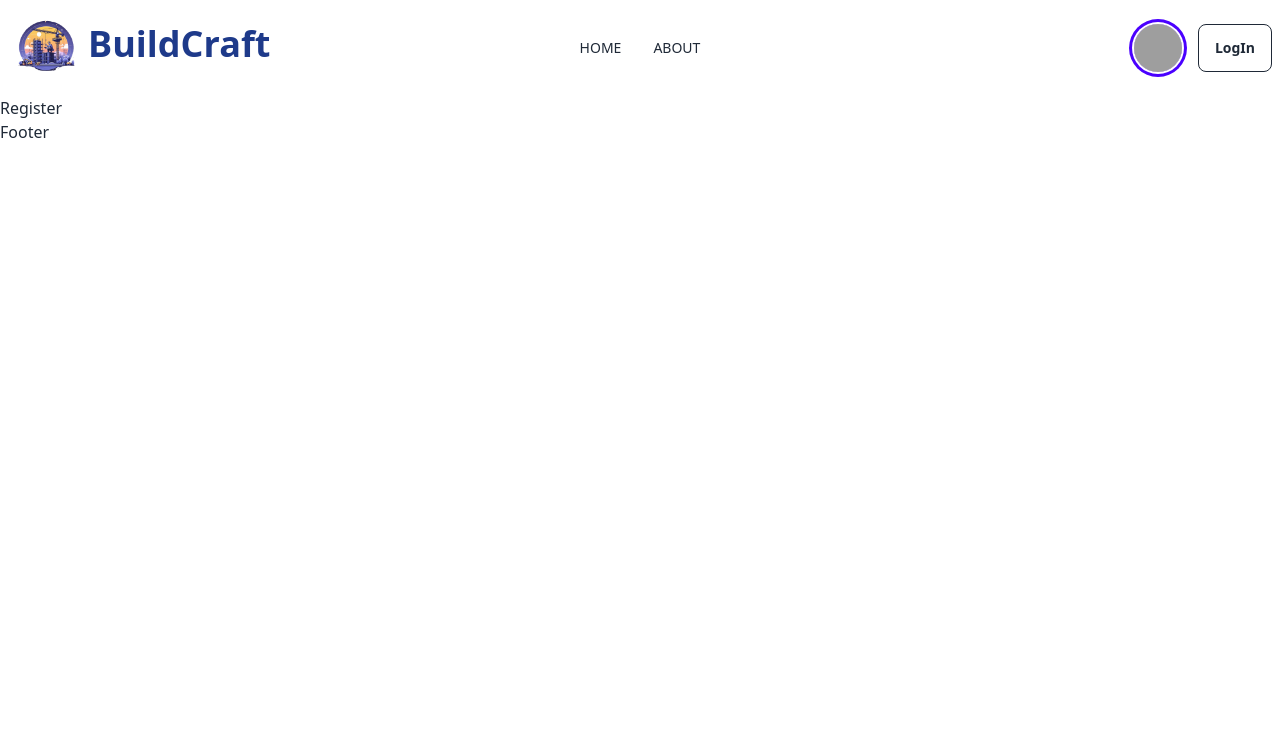
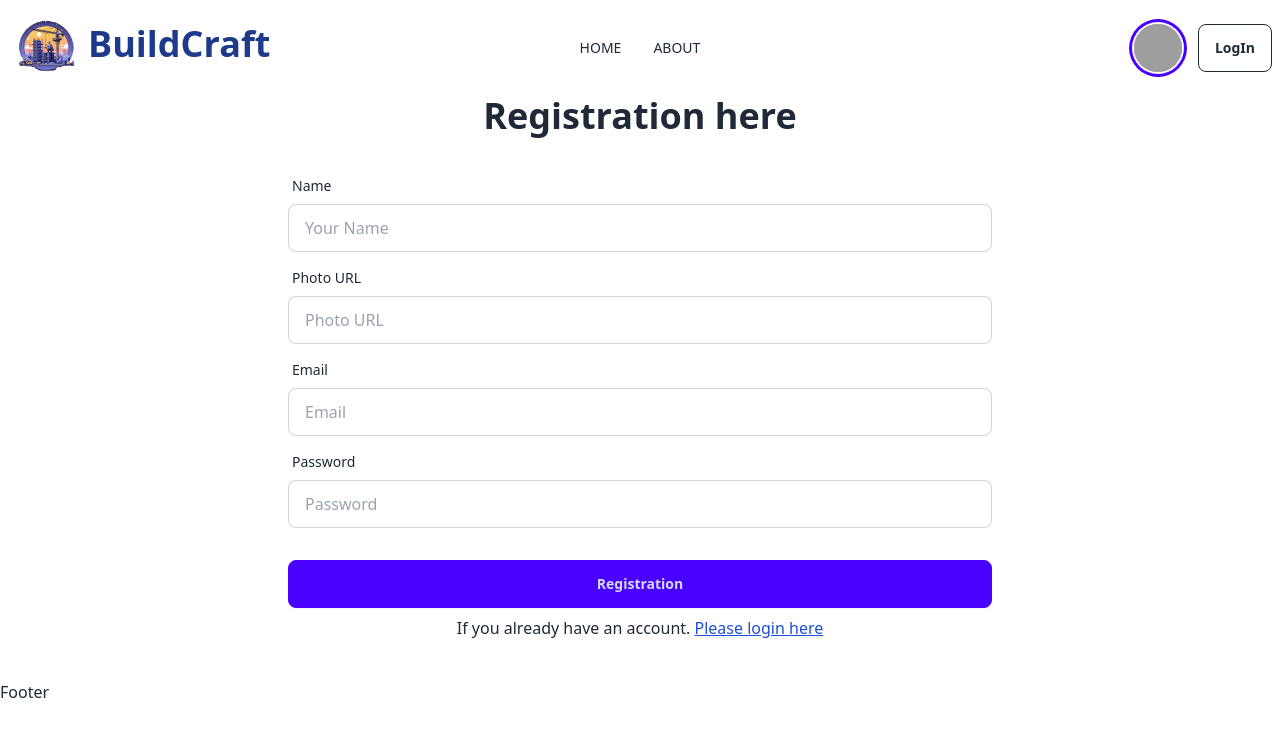
Before and after one commit to Robiul178/Sunset-Haven, a React (Vite) app: page /register in a window 1280 px wide. Shown: the top 736 px of the page. Built offline with nearby package versions, Linux system fonts and the light colour scheme; grey boxes are pictures that could not be loaded.

Commit message:
firebase intregation

```diff
--- a/package.json
+++ b/package.json
@@ -10,6 +10,7 @@
     "preview": "vite preview"
   },
   "dependencies": {
+    "firebase": "^10.10.0",
     "localforage": "^1.10.0",
     "match-sorter": "^6.3.4",
     "react": "^18.2.0",
--- /dev/null
+++ b/src/Componant/AuthProvider/AuthProvider.jsx
@@ -0,0 +1,31 @@
+import { createUserWithEmailAndPassword, signInWithEmailAndPassword } from "firebase/auth";
+import { createContext, useState } from "react";
+import auth from '../firebase/firebase.config'
+
+
+export const AuthContext = createContext(null);
+
+const AuthProvider = ({ children }) => {
+    const [user, setUser] = useState();
+
+    const createUser = (email, password) => {
+        return createUserWithEmailAndPassword(auth, email, password)
+    }
+    const logInUser = (email, password) => {
+        return signInWithEmailAndPassword(auth, email, password);
+    }
+
+
+    const authInfo = {
+        user,
+        createUser,
+        logInUser
+    }
+    return (
+        <AuthContext.Provider value={authInfo}>
+            {children}
+        </AuthContext.Provider>
+    );
+};
+
+export default AuthProvider;
--- a/src/Componant/Pages/Login/Login.jsx
+++ b/src/Componant/Pages/Login/Login.jsx
@@ -1,23 +1,46 @@
-// import React from 'react';
-
+import { useContext, useState } from "react";
+import { FaFacebook } from "react-icons/fa";
+import { FcGoogle } from "react-icons/fc";
 import { Link } from "react-router-dom";
+import { AuthContext } from "../../AuthProvider/AuthProvider";
 
 const Login = () => {
+    const { logInUser } = useContext(AuthContext);
+    const [success, setSuccess] = useState('');
+
+
+    const handleUserLogInForm = e => {
+        e.preventDefault();
+        const form = new FormData(e.currentTarget);
+        const email = form.get('email');
+        const password = form.get('password');
+
+        logInUser(email, password)
+            .then(result => {
+                setSuccess('LogIn SuccessFully')
+                console.log(result.user)
+            }).catch(error => {
+                const errorMessage = error.message;
+                console.log(errorMessage)
+            })
+
+    }
+
     return (
         <div className="max-w-3xl mx-auto">
             <h2 className="text-4xl font-semibold text-center">Login here</h2>
-            <form className="card-body">
+            <form onSubmit={handleUserLogInForm} className="card-body">
                 <div className="form-control">
                     <label className="label">
                         <span className="label-text">Email</span>
                     </label>
-                    <input type="email" placeholder="email" className="input input-bordered" required />
+                    <input type="email" name="email" placeholder="email" className="input input-bordered" required />
                 </div>
                 <div className="form-control">
                     <label className="label">
                         <span className="label-text">Password</span>
                     </label>
-                    <input type="password" placeholder="password" className="input input-bordered" required />
+                    <input type="password" name="password" placeholder="password" className="input input-bordered" required />
                 </div>
                 <div className="form-control mt-6">
                     <button className="btn btn-primary">Login</button>
@@ -28,11 +51,18 @@ const Login = () => {
                     </Link></p>
                 </div>
             </form>
-            <div className="">
-                <button className="btn btn-outline btn-info">Info</button>
-                <button className="btn btn-outline btn-success">Success</button>
-                <button className="btn btn-outline btn-warning">Warning</button>
-                <button className="btn btn-outline btn-error">Error</button>
+            <div className="text-center">
+                <button className="btn btn-outline btn-info me-4">
+                    <FcGoogle className="text-3xl"></FcGoogle>
+                    <p className="text-lg"> SingUp with Google</p>
+                </button>
+                <button className="btn btn-outline btn-success">
+                    <FaFacebook className="text-3xl"></FaFacebook>
+                    <p className="text-lg">SingUp with Facebook</p>
+                </button>
+            </div>
+            <div>
+                {success}
             </div>
         </div>
     );
--- a/src/Componant/Pages/Register/Register.jsx
+++ b/src/Componant/Pages/Register/Register.jsx
@@ -1,9 +1,75 @@
+import { useContext, useState } from "react";
+import { Link } from "react-router-dom";
+import { AuthContext } from "../../AuthProvider/AuthProvider";
+
+const Register = () => {
+    const { createUser } = useContext(AuthContext);
+    const [success, setSuccess] = useState('');
+
+    const handleUserForm = e => {
+        e.preventDefault();
+        const form = new FormData(e.currentTarget);
+        // console.log(form)
+        const name = form.get('name');
+        const photoUrl = form.get('url');
+        const email = form.get('email');
+        const password = form.get('password');
+        console.log(name, email, password, photoUrl);
+
+        createUser(email, password)
+            .then(result => {
+                setSuccess('User Create SuccessFully')
+                console.log(result.user)
+            }).catch(error => {
+                const errorMessage = error.message;
+                console.log(errorMessage)
+            })
+
+    }
 
 
-const Register = () => {
     return (
         <div>
-            <h2>Register</h2>
+            <div className="max-w-3xl mx-auto">
+                <h2 className="text-4xl font-semibold text-center">Registration here</h2>
+                <form onSubmit={handleUserForm} className="card-body">
+                    <div className="form-control">
+                        <label className="label">
+                            <span className="label-text">Name</span>
+                        </label>
+                        <input type="text" name="name" placeholder="Your Name" className="input input-bordered" required />
+                    </div>
+                    <div className="form-control">
+                        <label className="label">
+                            <span className="label-text">Photo URL</span>
+                        </label>
+                        <input type="url" name="url" placeholder="Photo URL" className="input input-bordered" />
+                    </div>
+                    <div className="form-control">
+                        <label className="label">
+                            <span className="label-text">Email</span>
+                        </label>
+                        <input type="email" name="email" placeholder="Email" className="input input-bordered" required />
+                    </div>
+                    <div className="form-control">
+                        <label className="label">
+                            <span className="label-text">Password</span>
+                        </label>
+                        <input type="password" name="password" placeholder="Password" className="input input-bordered" required />
+                    </div>
+                    <div className="form-control mt-6">
+                        <button className="btn btn-primary">Registration</button>
+                    </div>
+                    <div className="text-center">
+                        <p>If you already have an account. <Link to='/login' className="text-blue-700 underline">
+                            Please login here
+                        </Link></p>
+                    </div>
+                    <div>
+                        {success}
+                    </div>
+                </form>
+            </div>
         </div>
     );
 };
--- /dev/null
+++ b/src/Componant/firebase/firebase.config.js
@@ -0,0 +1,22 @@
+// Import the functions you need from the SDKs you need
+import { initializeApp } from "firebase/app";
+import { getAuth } from "firebase/auth";
+// TODO: Add SDKs for Firebase products that you want to use
+// https://firebase.google.com/docs/web/setup#available-libraries
+
+// Your web app's Firebase configuration
+const firebaseConfig = {
+    apiKey: "AIzaSyC98LT3jr8X5lbeZLqd2BB3JUKHzdwIoyQ",
+    authDomain: "build-craft-3e8df.firebaseapp.com",
+    projectId: "build-craft-3e8df",
+    storageBucket: "build-craft-3e8df.appspot.com",
+    messagingSenderId: "829835421335",
+    appId: "1:829835421335:web:26da297fbb451f67ce6bd2"
+};
+
+// Initialize Firebase
+const app = initializeApp(firebaseConfig);
+
+const auth = getAuth(app);
+
+export default auth;
```
Also changed, not shown: src/main.jsx (+7 -5 lines), 2 other files (tests, documents, lock files or other folders).
